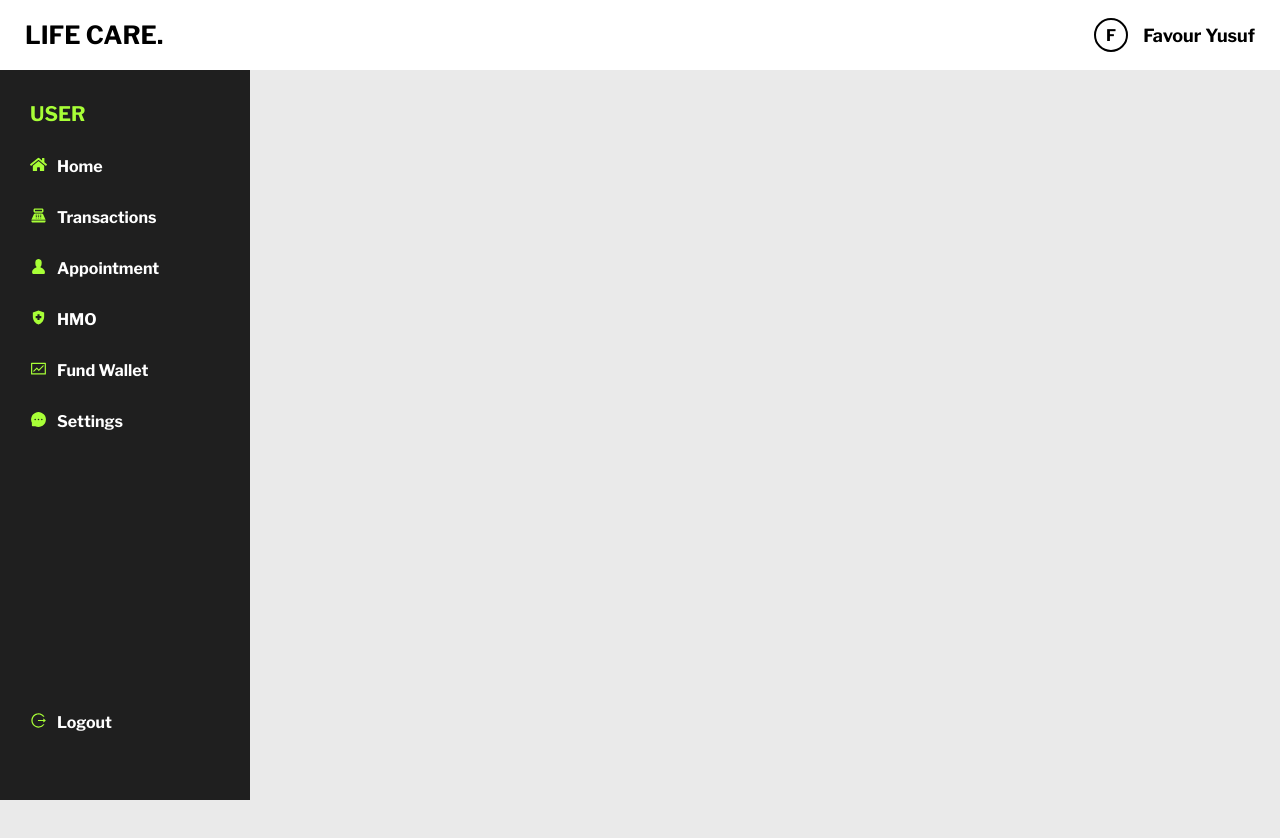
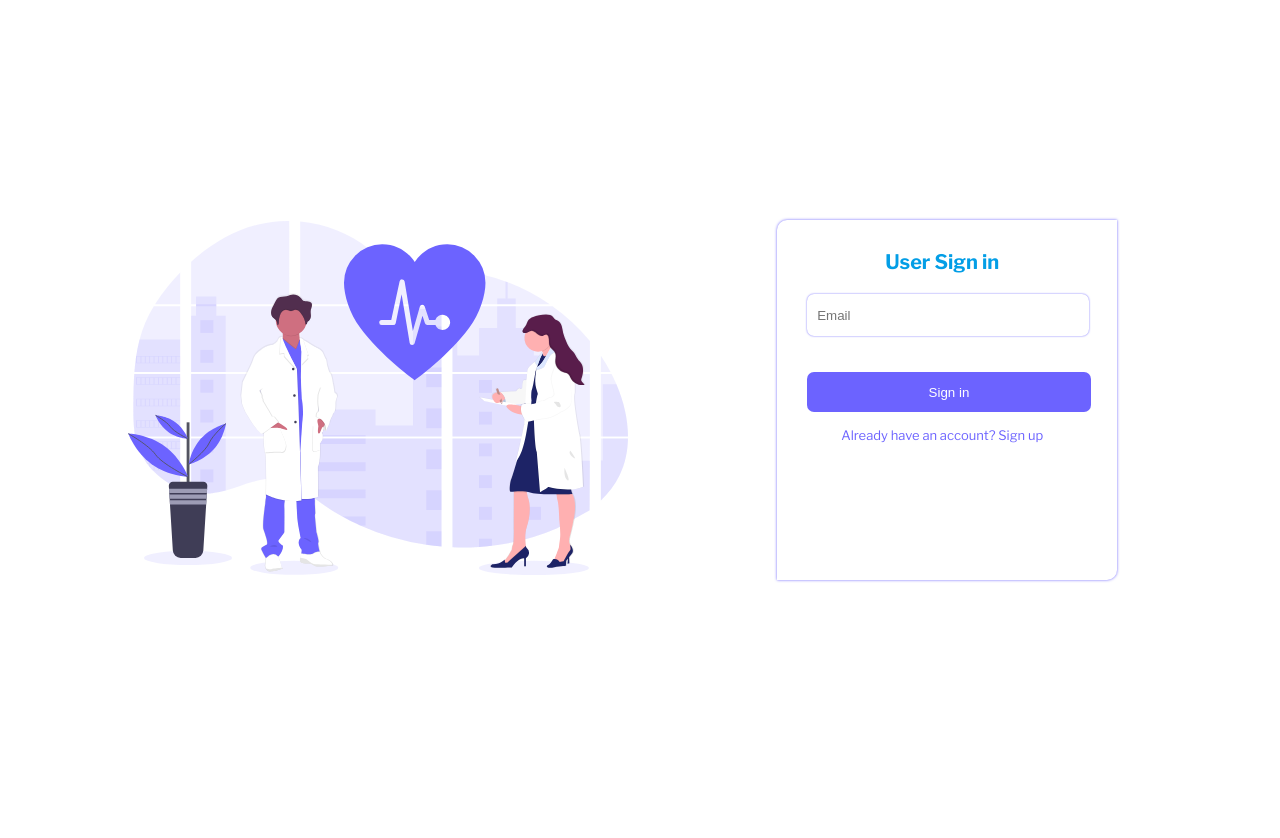
Before and after one commit to Sanni-Damilola/LIFECARE, a React (Create React App) app in the folder client/: page /dashboard in a window 1280 px wide. Shown: the top 838 px of the page. After the commit the page ends 800 px from the top, so only its background shows below. Built offline with nearby package versions, Linux system fonts and the light colour scheme.

Commit message:
dashboard consumed

```diff
--- a/client/src/App.tsx
+++ b/client/src/App.tsx
@@ -1,16 +1,22 @@
 /** @format */
 
 import React from "react";
+import { useAppSelector } from "./Components/Global/Store";
 import DashBoardRoute from "./Components/Routes/DashBoardRoute";
 
 import HomeRoutes from "./Components/Routes/HomeRoutes";
 // import logo from "./logo.svg";
 // import "./App.css";
 
+
 function App() {
+  const getUser = useAppSelector((state) => state?.currentUser)
   return <div>
-    {/* <HomeRoutes /> */}
-    <DashBoardRoute />
+    {
+      getUser?.name ?
+      <DashBoardRoute /> :
+       <HomeRoutes />
+    }
   </div>;
 }
 
--- a/client/src/Components/Auth/Signin.tsx
+++ b/client/src/Components/Auth/Signin.tsx
@@ -46,7 +46,7 @@ const Signin = () => {
   const Submit = handleSubmit(async (data) => {
     posting.mutate(data);
     reset();
-    navigate("/dashboardhome");
+    navigate("/");
   });
 
   return (
--- a/client/src/Components/Dashboard/DashHeader.tsx
+++ b/client/src/Components/Dashboard/DashHeader.tsx
@@ -1,8 +1,12 @@
 import React from "react";
 import styled from "styled-components";
 import pics from "../Assets/Medical-logo.png";
+import { useAppSelector } from "../Global/Store";
 
 const DashHeader = () => {
+
+  const user = useAppSelector((state) => state?.currentUser)
+
   return (
     <div>
       <Head>
@@ -14,9 +18,17 @@ const DashHeader = () => {
             {/* < /> */}
           </Icon>
 
-          <UserLetter>F</UserLetter>
+          <UserLetter>
+            {
+              user?.name.charAt(0).toUpperCase()
+            }
+          </UserLetter>
 
-          <Username>Favour Yusuf</Username>
+          <Username>
+            {
+              user?.name
+            }
+          </Username>
 
         </User>
       </Head>
--- a/client/src/Components/Dashboard/DashSiderBar.tsx
+++ b/client/src/Components/Dashboard/DashSiderBar.tsx
@@ -7,9 +7,13 @@ import { GoPerson } from "react-icons/go";
 import { FiUsers } from "react-icons/fi";
 import { MdHealthAndSafety } from "react-icons/md";
 import  { NavLink } from "react-router-dom";
+import { UseAppDispach } from "../Global/Store";
+import { logout } from "../Global/ReduxState";
 
 
 const SideBar = () => {
+
+    const dispatch = UseAppDispach()
 
     return (
 
@@ -97,7 +101,12 @@ const SideBar = () => {
                             <AiOutlineLogout />
                         </Icon>
 
-                        <HomeText>Logout</HomeText>
+
+                        <HomeText
+                        onClick={() =>{
+                            dispatch(logout())
+                        }}
+                        >Logout</HomeText>
                     </Home>
                 </Bottom>
 
```
